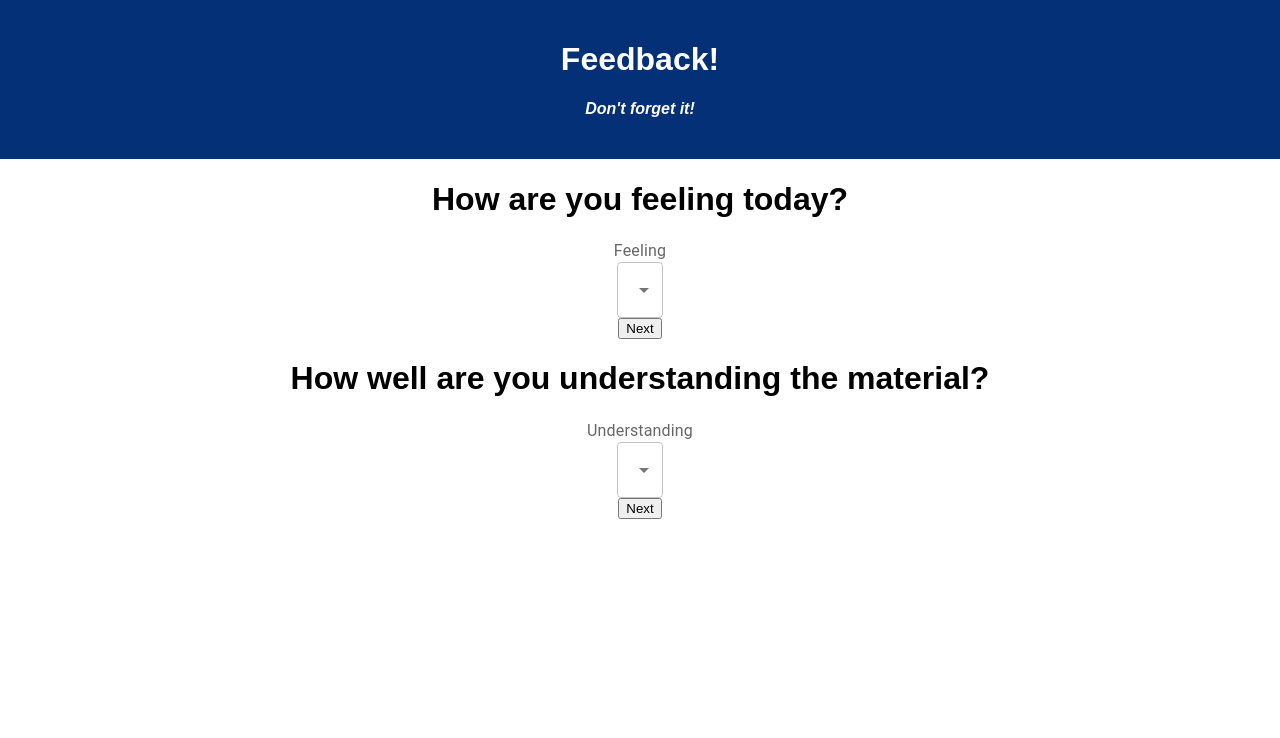
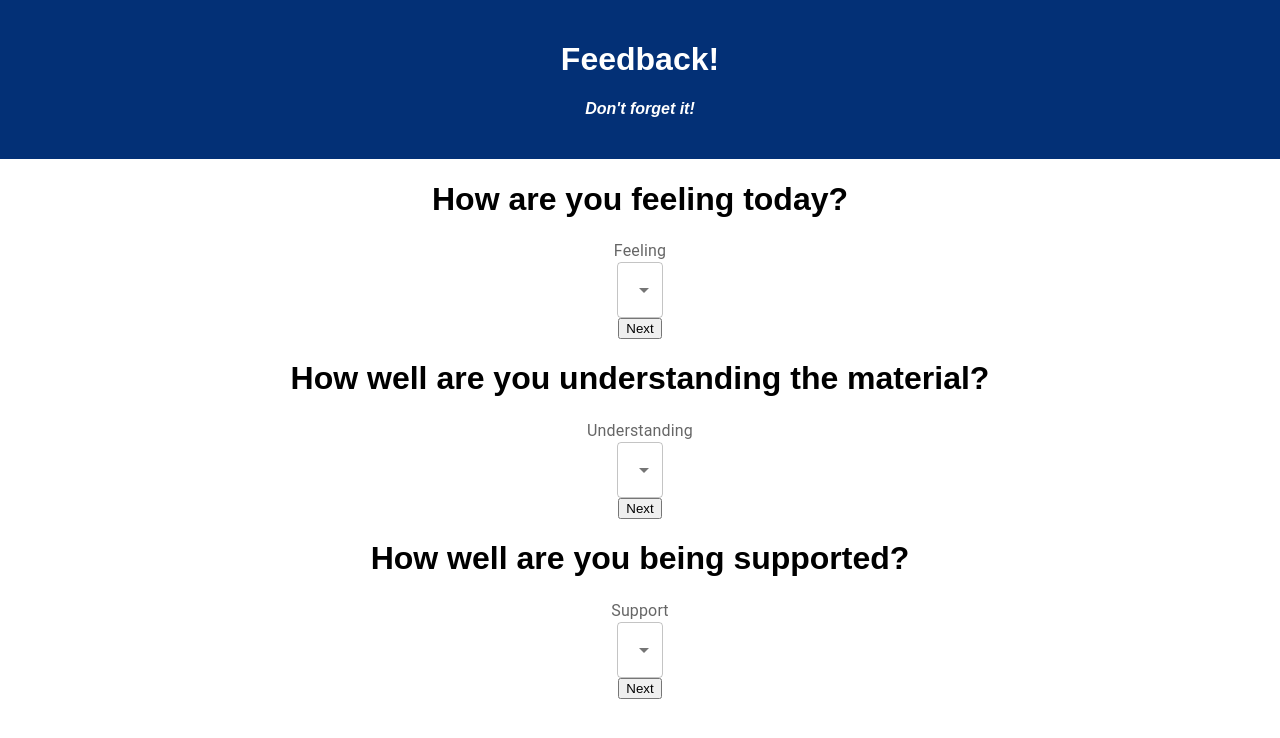
Before and after one commit to clairethallon/weekend-redux-feedback-loop-ct, a React (Create React App) app: page /support in a window 1280 px wide. Shown: the top 738 px of the page. Built offline with nearby package versions, Linux system fonts and the light colour scheme.

Commit message:
support component working

```diff
--- a/src/components/App/App.jsx
+++ b/src/components/App/App.jsx
@@ -3,6 +3,7 @@ import axios from 'axios';
 import './App.css';
 import Feeling from '../Feeling/Feeling';
 import Understanding from '../Understanding/Understanding';
+import Support from '../Support/Support';
 
 function App() {
 
@@ -14,6 +15,7 @@ function App() {
       </header>
       <Feeling />
       <Understanding />
+      <Support />
     </div>
   );
 }
--- /dev/null
+++ b/src/components/Support/Support.jsx
@@ -0,0 +1,49 @@
+import { useDispatch, useSelector } from 'react-redux';
+import { useState, useEffect } from 'react';
+import Button from '@mui/material/Button';
+import Box from '@mui/material/Box';
+import InputLabel from '@mui/material/InputLabel';
+import MenuItem from '@mui/material/MenuItem';
+import Select from '@mui/material/Select';
+
+
+function Support() {
+
+    // const reducerName = useSelector(store => store.reducerName);
+    const support = useSelector(store => store.support);
+    const dispatch = useDispatch();
+
+    const handleChange = (event) => {
+        dispatch({
+            type: 'SUPPORT_CHOICE',
+            payload: event.target.value
+        });
+        console.log(event.target.value);
+    }
+
+    return (
+        <div>
+            <h1>How well are you being supported?</h1>
+            <Box sx={{ minWidth: 250 }}>
+                <InputLabel id="demo-simple-select-label">Support</InputLabel>
+                <Select
+                    labelId="demo-simple-select-label"
+                    id="demo-simple-select"
+                    value={support}
+                    label="Age"
+                    onChange={handleChange}
+                >
+                    <MenuItem value="1">1</MenuItem>
+                    <MenuItem value="2">2</MenuItem>
+                    <MenuItem value="3">3</MenuItem>
+                    <MenuItem value="4">4</MenuItem>
+                    <MenuItem value="5">5</MenuItem>
+                </Select>
+            </Box>
+            <button>Next</button>
+            <p>{support}</p>
+        </div>
+    )
+}
+
+export default Support;
--- a/src/index.js
+++ b/src/index.js
@@ -24,12 +24,20 @@ const understanding = (state = '', action) => {
     }
     return state;
 }
+const support = (state = '', action) => {
+    console.log('hello from support reducer');
+    if (action.type === 'SUPPORT_CHOICE') {
+        return action.payload;
+    }
+    return state;
+}
 // a store
 const storeInstance = createStore(
     combineReducers(
         {
             feeling,
-            understanding
+            understanding,
+            support
         }
     ),
     applyMiddleware(
```
